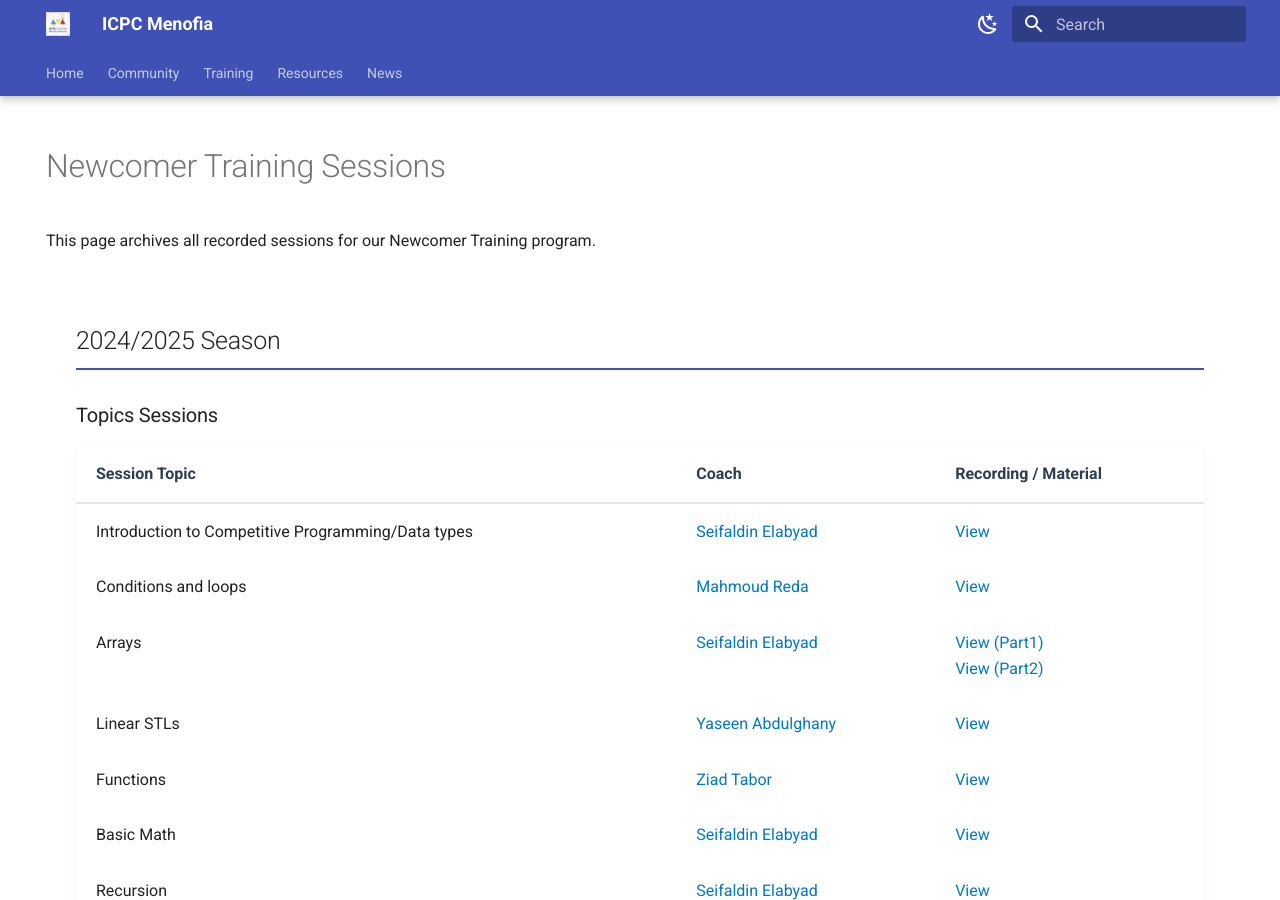
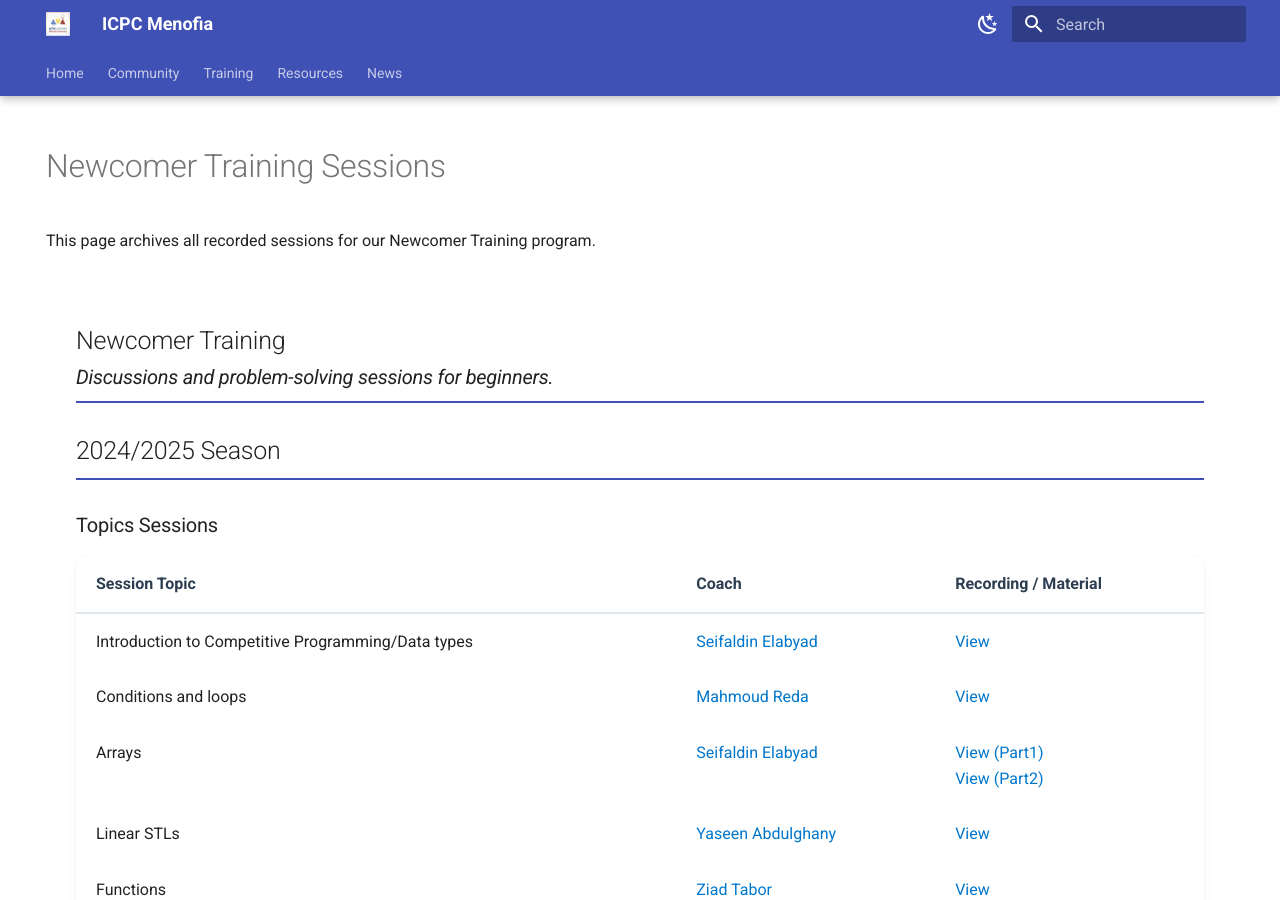
Before and after one commit to ICPC-Menofia/icpc-menofia.github.io, an MkDocs documentation site: the page built from docs/resources/sessions/newcomer.md, in a window 1280 px wide and 900 px high. Built offline with MkDocs 1.6.1 and Material for MkDocs 9.7.7, drawn with Linux system fonts in a browser that asks for light colours.

Commit message:
newcomers sessions 2024/2025  added

```diff
--- a/docs/resources/sessions/newcomer.md
+++ b/docs/resources/sessions/newcomer.md
@@ -9,6 +9,7 @@ hide:
 This page archives all recorded sessions for our Newcomer Training program.
 
 <div class="level-section">
+<h2>Newcomer Training<em>Discussions and problem-solving sessions for beginners.</em></h2>
   <h2>2024/2025 Season</h2>
 
   <h3>Topics Sessions</h3>
```
